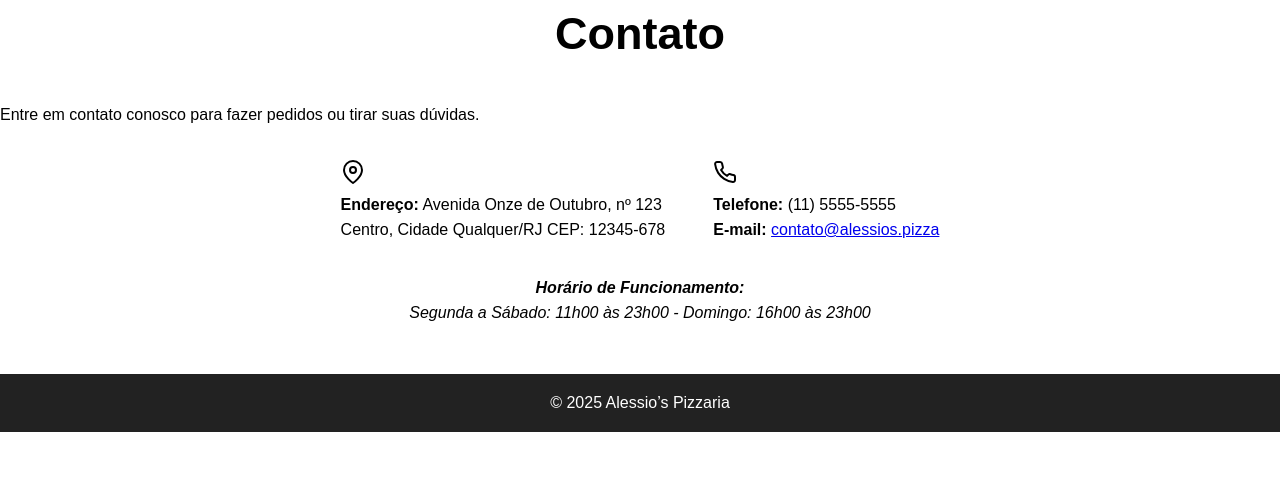
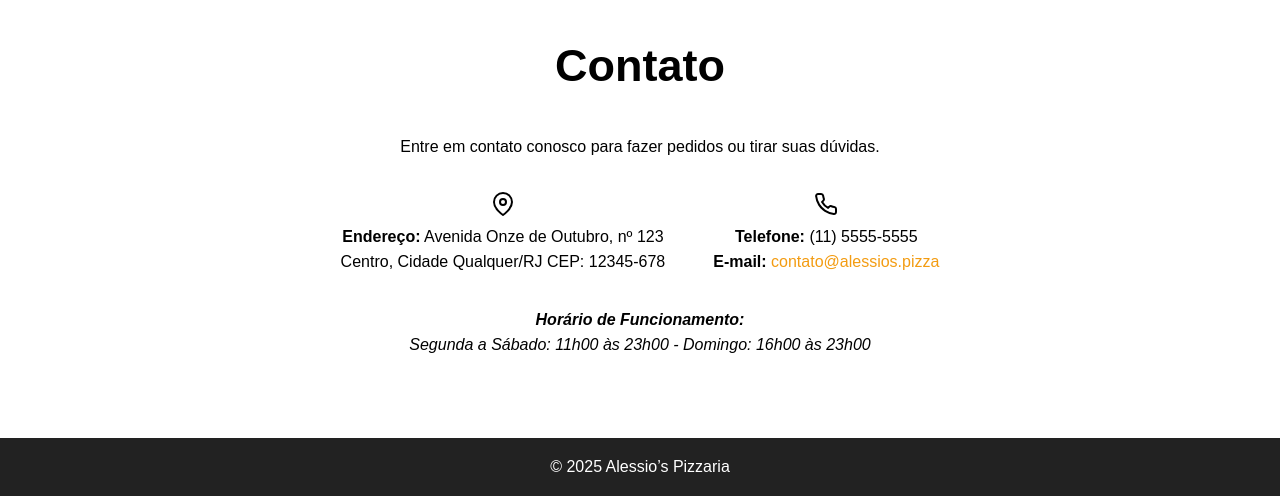
Before and after one commit to inoaaand/Alessio-s, a plain HTML site: page index.html in a window 1280 px wide. Shown: the part 2332-2828 px from the top of the page. Before the commit the page ends 2764 px from the top, so only its background shows below. Drawn offline with nearby package versions, Linux system fonts and the light colour scheme.

Commit message:
finaaaaaalizado

```diff
--- a/index.css
+++ b/index.css
@@ -3,6 +3,7 @@
   padding: 0;
   box-sizing: border-box;
 }
+
 
 body {
   font-family: 'Lobster', sans-serif;
--- a/index.html
+++ b/index.html
@@ -101,7 +101,7 @@
     </div>
   </section>
 
-  <section id="Contato">
+  <section id="Contato" class="contato">
     <h2>Contato</h2>
     <p>Entre em contato conosco para fazer pedidos ou tirar suas dúvidas.</p>
 
```
